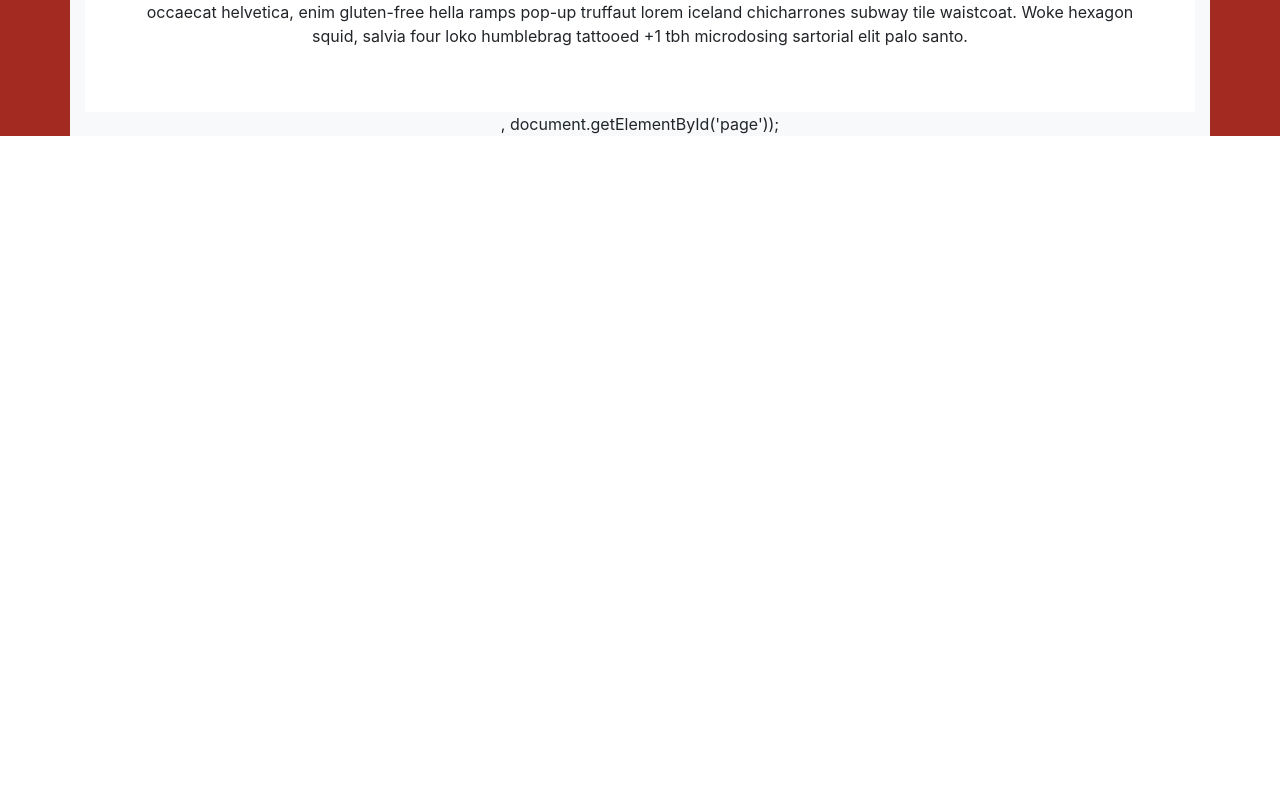
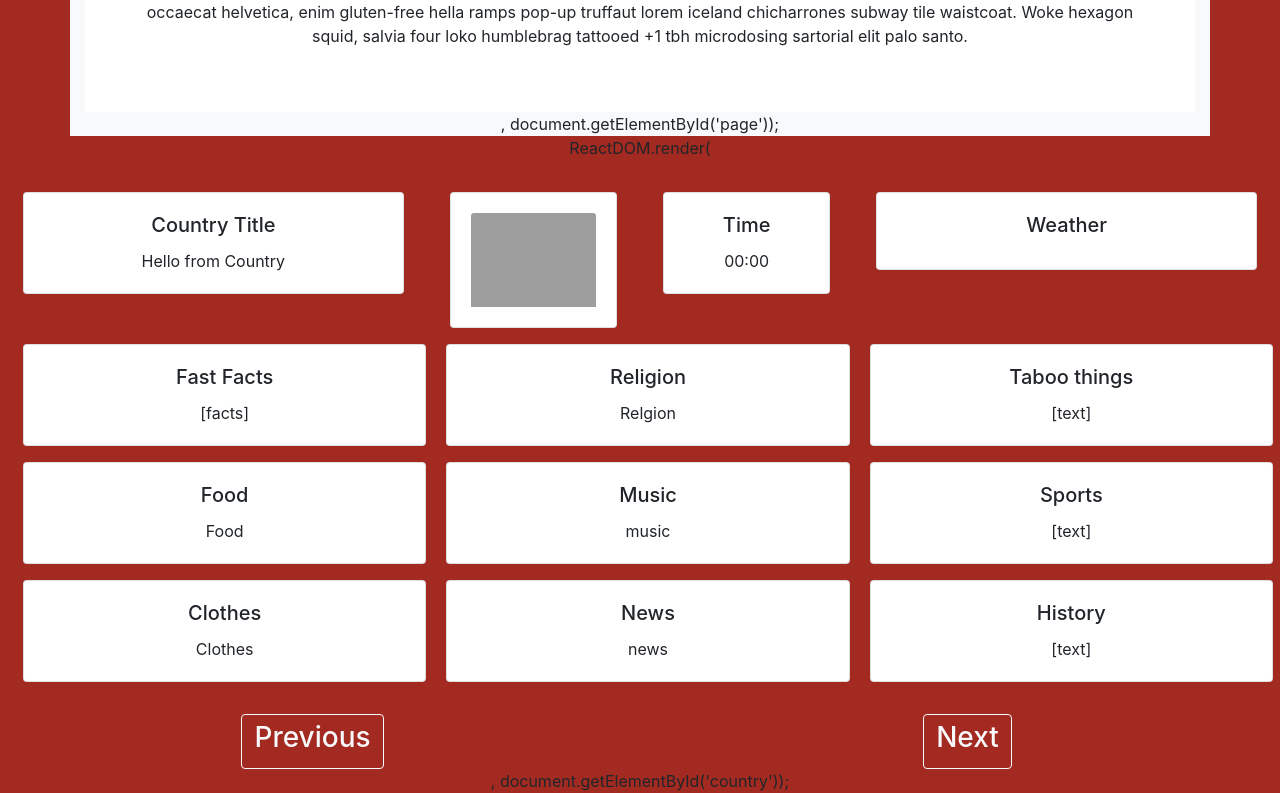
Before and after one commit to acm-projects/Cultured, a React (Create React App) app: page / in a window 1280 px wide. Shown: the part 1124-1917 px from the top of the page. Before the commit the page ends 1260 px from the top, so only its background shows below. Built offline with nearby package versions, Linux system fonts and the light colour scheme; grey boxes are pictures that could not be loaded.

Commit message:
Country page basic layout design complete, basic bootstrap element layout complete, work begun on routing

```diff
--- a/package.json
+++ b/package.json
@@ -12,7 +12,8 @@
     "react": "^16.13.1",
     "react-bootstrap": "^1.3.0",
     "react-dom": "^16.13.1",
-    "react-scripts": "3.4.3"
+    "react-scripts": "3.4.3",
+    "router": "^1.3.5"
   },
   "scripts": {
     "start": "react-scripts start",
--- a/src/App.js
+++ b/src/App.js
@@ -1,8 +1,20 @@
 import React from 'react';
-import logo from './logo.svg';
+//import logo from './logo.svg';
 import './App.css';
 
-import {Container, Row, Col, NavBar, Button, Form} from 'react-bootstrap';
+/*
+import {
+  BrowserRouter as Router,
+  Route,
+  Redirect,
+  Switch,
+} from "react-router-dom";
+*/
+
+//import {Container, Row, Col, NavBar, Button, Form, Card} from 'react-bootstrap';
+
+//import Frontpage from "./pages/Frontpage";
+//import Countrypage from "./pages/Countrypage";
 
 class FrontPage extends React.Component{
   constructor(props){
@@ -186,6 +198,168 @@ class NavBarBS extends React.Component{
 
 }
 
+class CountryPage extends React.Component{
+  constructor(props){
+    super(props);
+  }
+
+  render() {
+    return (
+
+<div>
+    <div class="container-fluid  mt-4 ">
+
+        {/*top row FIXME: format columbs to same height?*/}
+        <div class="row">
+            {/*country title*/}
+          <div class="col-lg-4">
+            <div class="card m-2">
+              <div class="card-body">
+                <h5 class="card-title">Country Title</h5>
+                <p class="card-text">Hello from Country</p>
+              </div>
+            </div>
+          </div>
+
+
+        <div class="col-lg-4">
+            <div class="row">
+
+        {/*flag*/}
+        <div class="col-6 col-2-md">
+            <div class=" card m-2">
+              <div class="card-body">
+                <img class="card-img-top" src="..." alt="Card image cap"/>
+              </div>
+            </div>
+        </div>
+
+        {/*Time*/}
+        <div class="col-6 col-2-md">
+            <div class=" card m-2">
+              <div class="card-body">
+                <h5 class="card-title">Time</h5>
+                <p class="card-text">00:00</p>
+              </div>
+            </div>
+        </div>
+
+            </div>
+          </div>
+
+        {/*weather*/}
+          <div class="col-lg-4">
+            <div class="card m-2">
+              <div class="card-body">
+                <h5 class="card-title">Weather</h5>
+              </div>
+            </div>
+          </div>
+        </div>
+    </div>
+
+
+    <div class="card-columns col">
+
+        {/*fast facts*/}
+        <div class=" card m-2">
+          <div class="card-body">
+            <h5 class="card-title">Fast Facts</h5>
+            <p class="card-text">[facts]</p>
+          </div>
+        </div>
+
+        {/*food*/}
+        <div class=" card m-2">
+          <div class="card-body">
+            <h5 class="card-title">Food</h5>
+            <p class="card-text">Food</p>
+          </div>
+        </div>
+
+        {/*clothing*/}
+        <div class=" card m-2">
+          <div class="card-body">
+            <h5 class="card-title">Clothes</h5>
+            <p class="card-text">Clothes</p>
+          </div>
+        </div>
+
+        {/*religion*/}
+        <div class=" card m-2">
+          <div class="card-body">
+            <h5 class="card-title">Religion</h5>
+            <p class="card-text">Relgion</p>
+          </div>
+        </div>
+
+        {/*music*/}
+        <div class=" card m-2">
+          <div class="card-body">
+            <h5 class="card-title">Music</h5>
+            <p class="card-text">music</p>
+          </div>
+        </div>
+
+        {/*news*/}
+        <div class=" card m-2">
+          <div class="card-body">
+            <h5 class="card-title">News</h5>
+            <p class="card-text">news</p>
+          </div>
+        </div>
+
+        {/*taboo things*/}
+        <div class=" card m-2">
+          <div class="card-body">
+            <h5 class="card-title">Taboo things</h5>
+            <p class="card-text">[text]</p>
+          </div>
+        </div>
+
+        {/*popular spots*/}
+        <div class=" card m-2">
+          <div class="card-body">
+            <h5 class="card-title">Sports</h5>
+            <p class="card-text">[text]</p>
+          </div>
+        </div>
+
+        {/*interesting history*/}
+        <div class=" card m-2">
+          <div class="card-body">
+            <h5 class="card-title">History</h5>
+            <p class="card-text">[text]</p>
+          </div>
+        </div>
+
+    </div>
+
+
+    {/*buttons*/}
+    <div class="row mt-4">
+        {/*previous button*/}
+        <div class="col-6">
+            <div class="btn btn-outline-light">
+                <h3>Previous</h3>
+            </div>
+        </div>
+
+        {/*next button*/}
+        <div class="col-6">
+            <div class="btn btn-outline-light">
+                <h3>Next</h3>
+            </div>
+        </div>
+    </div>
+
+
+</div>
+    );
+  }
+
+}
+
 function App() {
   return (
 
@@ -200,15 +374,31 @@ function App() {
       ReactDOM.render(<FrontPage />, document.getElementById('page'));
 
     </div>
-
-
-
-
-
-
+          ReactDOM.render(<CountryPage />, document.getElementById('country'));
     </div>
 
   );
 }
 
+
+/* FIXME: routing does not work
+function App() {
+
+  return (
+    <div>
+      <Router>
+        <main>
+          <Switch>
+            <Route path="/" exact component={Frontpage} />
+            <Route path="/add" exact component={Countrypage} />
+            <Redirect to="/" />
+
+          </Switch>
+        </main>
+      </Router>
+    </div>
+  );
+}
+*/
+
 export default App;
--- a/src/index.css
+++ b/src/index.css
@@ -5,6 +5,23 @@ body {
     sans-serif;
   -webkit-font-smoothing: antialiased;
   -moz-osx-font-smoothing: grayscale;
+}
+
+/*this is sizing for the columns*/
+@media (min-width: 34em) {
+    .card-columns {
+        -webkit-column-count: 2;
+        -moz-column-count: 2;
+        column-count: 2;
+    }
+}
+
+@media (min-width: 75em) {
+    .card-columns {
+        -webkit-column-count: 3;
+        -moz-column-count: 3;
+        column-count: 3;
+    }
 }
 
 code {
```
Also changed, not shown: src/components/Navbar.js (added, +47 -0 lines), src/pages/Countrypage.js (added), src/pages/Frontpage.js (added), 1 other file (tests, documents, lock files or other folders).
